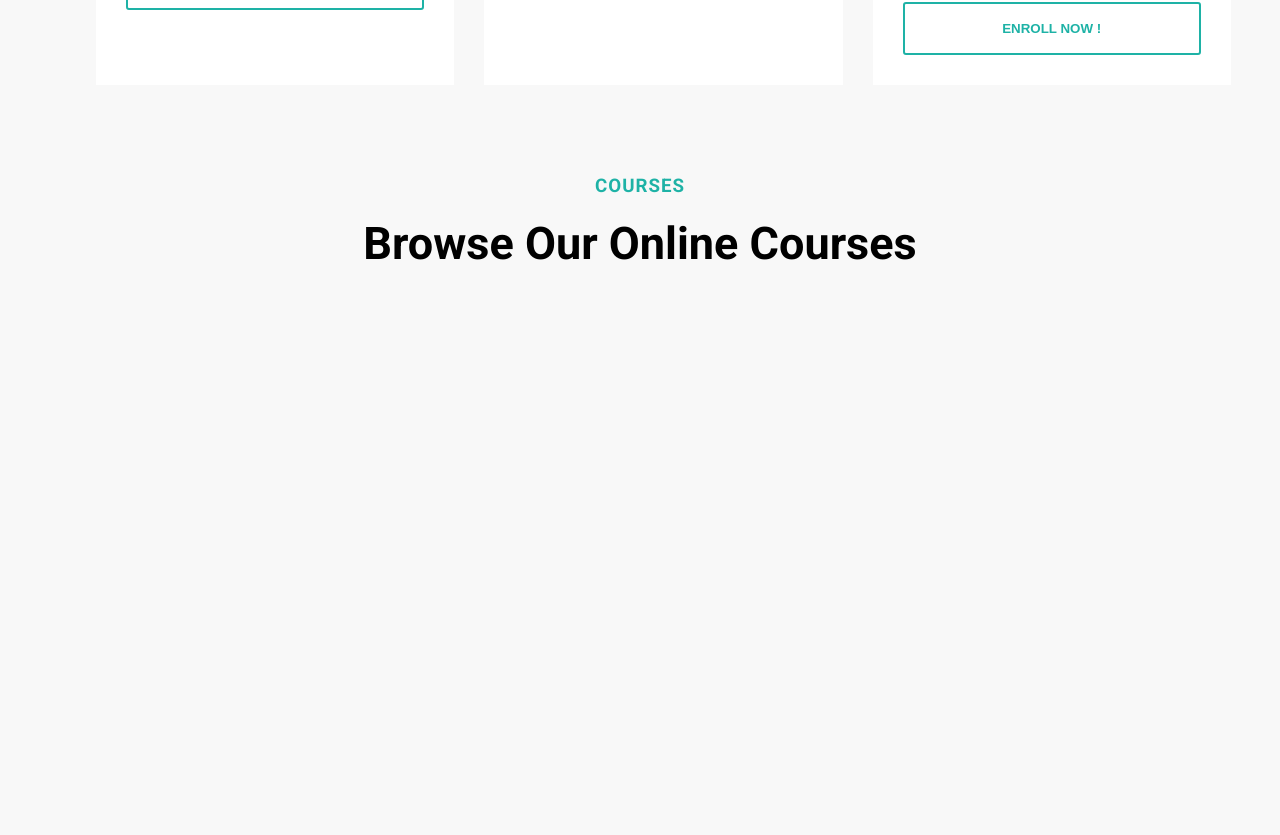
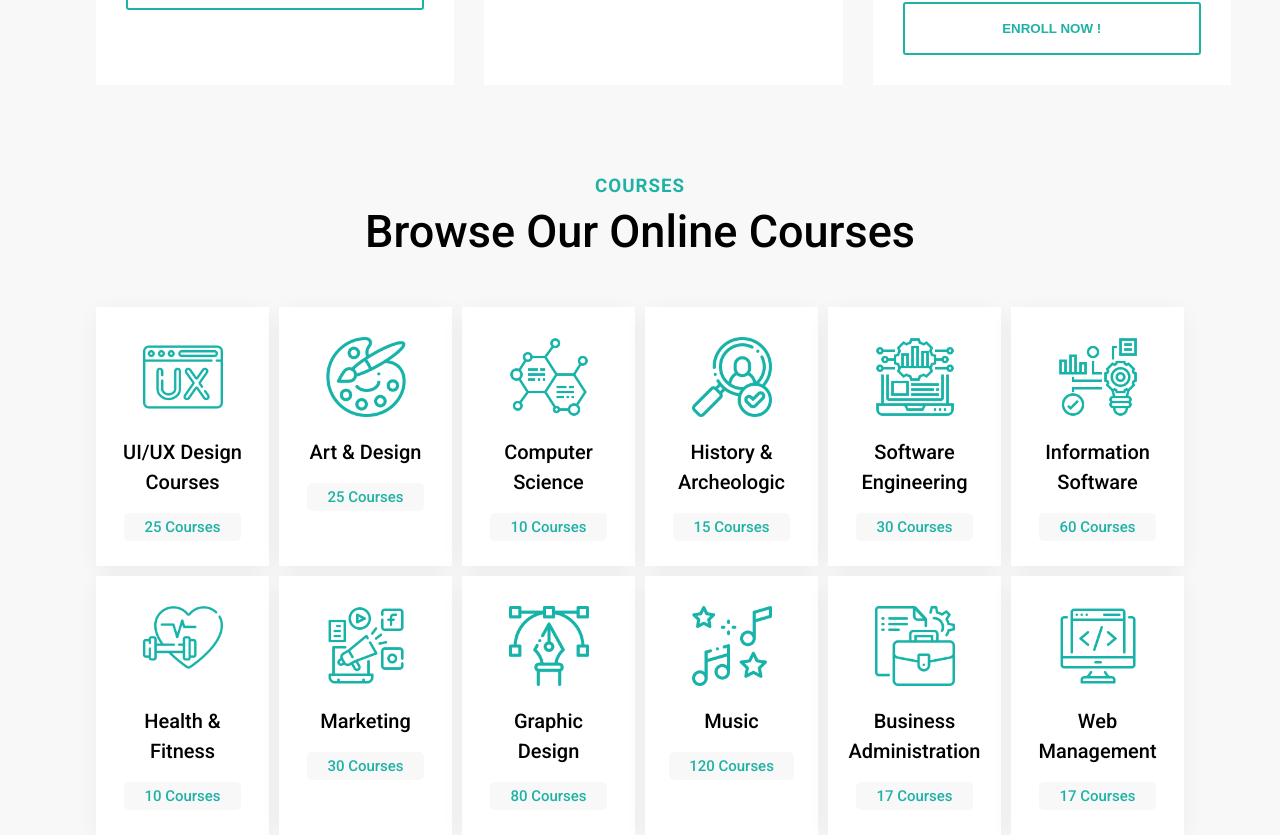
Before and after one commit to chaitanya091/Academia-react, a React (Create React App) app: page /courses in a window 1280 px wide. Shown: the part 2451-3286 px from the top of the page. Before the commit the page ends 2781 px from the top, so only its background shows below. Built offline with nearby package versions, Linux system fonts and the light colour scheme; the HTML template or start-up script is replaced by a standard one.

Commit message:
course component created

```diff
--- a/src/App.css
+++ b/src/App.css
@@ -112,7 +112,6 @@ button:hover{
   display: grid;
   grid-template-columns: repeat(4,1fr);
   grid-gap: 30px;
-
 }
 .flex{
   display: flex;
@@ -121,7 +120,11 @@ button:hover{
   display: grid;
   grid-template-columns: repeat(3,1fr);
   grid-gap: 30px;
-
+}
+.grid3{
+  display: grid;
+  grid-template-columns: repeat(3,1fr);
+  grid-gap: 30px;
 }
 .outline-btn{
   margin : 0;
@@ -133,7 +136,18 @@ button:hover{
 .outline-btn:hover{
   background-color: #1eb2a6;
   color: #fff;
-
+}
+.grid3{
+  display: grid;
+  grid-template-columns: repeat(6,1fr);
+  grid-gap: 10px;
+}
+.padding{
+  padding:80px 0;
+}
+.shadow{
+  box-shadow: 0 5px 25px -2px rgba(0 0 0 /6%);
+  background-color: #fff;
 }
 @media screen and(max-width:850px) {
   .grid{
--- a/src/components/allcourses/OnlineCourses.jsx
+++ b/src/components/allcourses/OnlineCourses.jsx
@@ -1,11 +1,25 @@
 import React from 'react'
 import Title from '../common/title/Title'
+import {online} from "../../dummydata"
 const OnlineCourses = () => {
   return (
      <>
         <section className='online'>
             <div className="container">
                  <Title subtitle="COURSES" title="Browse Our Online Courses"/>
+
+                 <div className="content grid3">
+                    {online.map((val)=>(
+                        <div className="box">
+                            <div className="img">
+                                <img src={val.cover} alt=""/>
+                                <img src={val.hoverCover} alt="" className='show'/>
+                            </div>
+                            <h1>{val.courseName}</h1>
+                            <span>{val.course}</span>
+                        </div>
+                    ))}
+                 </div>
             </div>
         </section>
      </>
--- a/src/components/allcourses/courses.css
+++ b/src/components/allcourses/courses.css
@@ -60,3 +60,52 @@
     font-weight: 500;
     color: #1eb2a6;
 }
+/*----------online---------- */
+.online{
+    text-align: center;
+}
+.online .box{
+    box-shadow: 0 5px 25px -2px rgba(0 0 0 /6%);
+    background-color: #fff;
+    padding:30px 20px;
+    transition: 0.5s;
+}
+.online .img{
+    width: 80px;
+    height: 80px;
+    margin: auto;
+    position: relative;
+}
+.online img{
+    width: 100%;;
+    height: 100%;
+    object-fit: cover;
+}
+.online h1{
+    font-weight: 500;
+    font-size: 20px;
+    margin: 20px 0;
+    line-height: 30px;
+}
+.online span{
+    background-color: #f8f8f8;
+    padding:5px 20px;
+    font-weight:500;
+    font-size:15px ;
+    color: #1eb2a6;
+    border-radius: 5px;
+}
+.online .box .show{
+    opacity: 0;
+}
+.online .box:hover{
+    background-color: #1eb2a6;
+    border-radius: 5px;
+    cursor: pointer;
+}
+.online .box:hover .show{
+    opacity: 1;
+    position:absolute;
+    top:0;
+    left: 0;
+}
```
